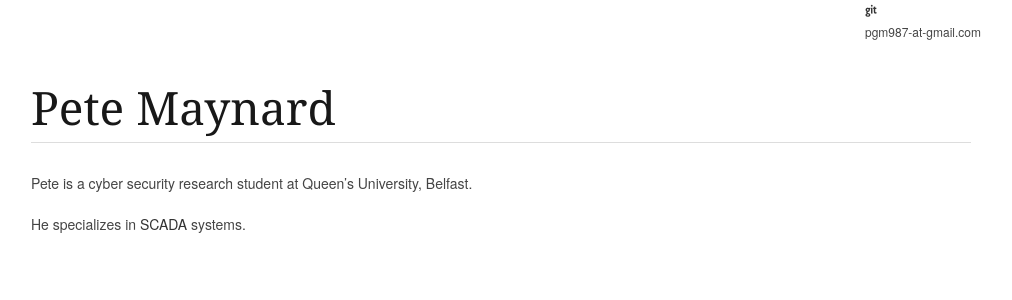
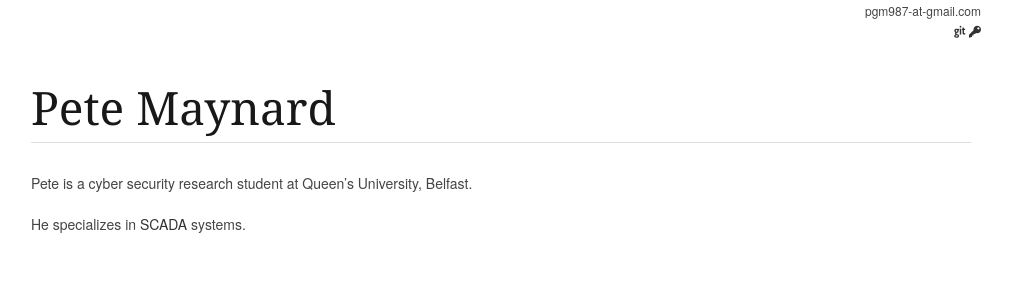
Before and after one commit to PMaynard/petermaynard.co.uk, a Jekyll site: the page built from index.md, in a window 1280 px wide. Shown: the top 300 px of the page, without its empty margins (139-1151 px from the left). Built offline with Jekyll 4.4.1, drawn with Linux system fonts in a browser that asks for light colours; Markdown is read by kramdown in place of the engine named in the settings.

Commit message:
Added PGP Key

```diff
--- a/_layouts/default.html
+++ b/_layouts/default.html
@@ -31,7 +31,11 @@
 <body>
 
 	<div class="container">
-	<small><a target="_BLANK" href="https://github.com/PMaynard"><i class="icon-github"></i></a> <br/> pgm987-at-gmail.com</small>
+	<small style="text-align: right;">
+		pgm987-at-gmail.com<br />
+		<a target="_BLANK" href="https://github.com/PMaynard"><i class="icon-github"></i></a>
+		<a target="_BLANK" href="http://pgp.mit.edu:11371/pks/lookup?op=get&search=0xABB8D69D" title="0xABB8D69D"><i class="icon-key"></i></a>
+	 </small>
 		<!-- Header -->
 		<div class="sixteen columns">
 			<h1 class="remove-bottom" style="margin-top: 40px">Pete Maynard</h1>
```
